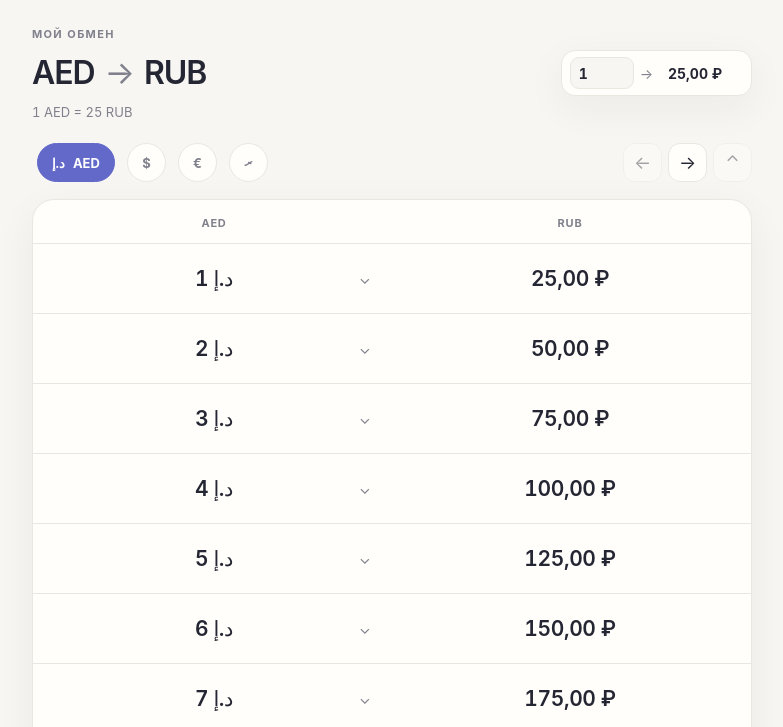
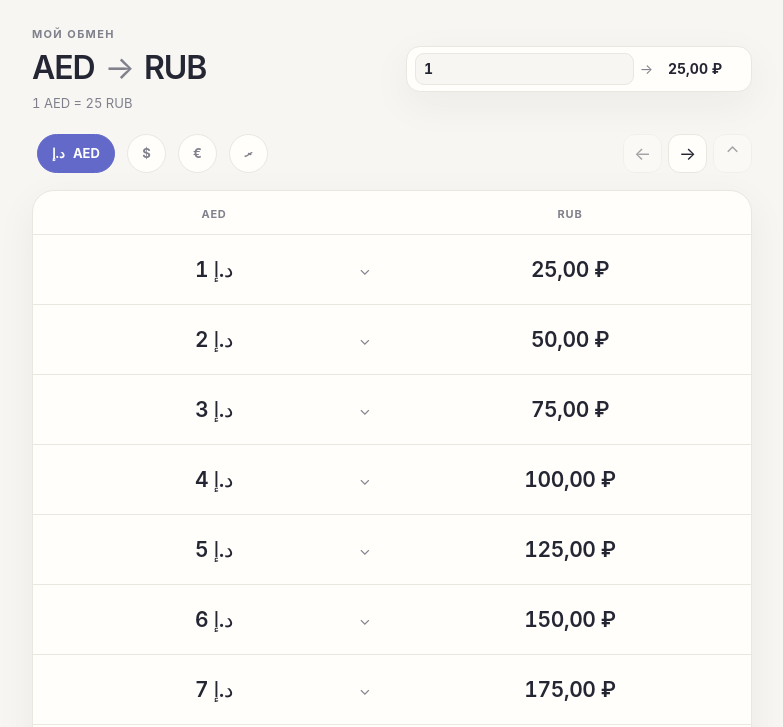
Before and after one commit to OopsPoops/exchange, a plain HTML site: page index.html in a window 1280 px wide. Shown: the part 73-800 px from the top of the page, without its empty margins (248-1031 px from the left). Drawn offline with Linux system fonts and the light colour scheme.

Commit message:
Update index.html

```diff
--- a/index.html
+++ b/index.html
@@ -92,9 +92,10 @@
     .theme-switch[aria-checked="true"] .theme-switch-thumb { transform: translateX(22px); }
     .theme-setting-row { display: flex; align-items: center; justify-content: space-between; gap: 16px; }
     .theme-setting-title { font-size: 14px; }
-    .intro { margin: 0 0 23px; }
+    .intro { display: grid; grid-template-columns: repeat(2, minmax(0, 1fr)); gap: 10px 28px; align-items: center; margin: 0 0 23px; }
+    .intro-main { min-width: 0; }
     .eyebrow { color: var(--muted); font-size: 11px; font-weight: 700; letter-spacing: .12em; text-transform: uppercase; }
-    .pair-heading { display: flex; align-items: center; justify-content: space-between; gap: 14px; flex-wrap: nowrap; margin-top: 9px; }
+    .pair-heading { display: flex; align-items: center; margin-top: 9px; }
     .pair-heading-title { margin: 0; }
     .pair-title {
       display: inline-flex; align-items: baseline; gap: 10px; padding: 0; border: 0;
@@ -171,7 +172,7 @@
       border: 1px solid var(--line); border-radius: 9px; background: var(--page);
       color: var(--ink); font-size: 14px; font-weight: 650; font-variant-numeric: tabular-nums;
     }
-    .converter-input { width: 64px; }
+    .converter-input { flex: 1; min-width: 64px; }
     .converter-result {
       min-width: 84px; display: flex; align-items: center;
       border-color: transparent; background: transparent;
@@ -251,7 +252,7 @@
       .table-head, .conversion-row { gap: 28px; }
       .settings-overlay { padding: max(18px, env(safe-area-inset-top)) 15px 15px; }
       .settings-card { padding: 14px; }
-      .pair-heading { flex-wrap: wrap; }
+      .intro { grid-template-columns: 1fr; }
       .amount-converter { width: 100%; }
       .converter-input { flex: 1; width: auto; }
       .converter-input, .converter-result { padding: 0 9px; font-size: 16px; }
@@ -275,11 +276,15 @@
     </header>
 
     <section class="intro" aria-labelledby="pair-heading-title">
+      <div class="intro-main">
         <div class="eyebrow">Мой обмен</div>
         <div class="pair-heading">
           <h2 id="pair-heading-title" class="pair-heading-title">
             <button id="pair-title" class="pair-title" type="button" aria-label="Поменять направление конвертации" title="Поменять направление конвертации">AED <span>→</span> RUB</button>
           </h2>
+        </div>
+        <p id="rate-note" class="rate-note"></p>
+      </div>
       <section class="amount-converter" aria-label="Конвертация произвольной суммы">
         <span id="converter-source-label" class="converter-label" hidden></span>
         <input id="converter-amount" class="converter-input" type="text" inputmode="decimal" autocomplete="off" value="1" aria-label="Сумма для конвертации">
@@ -287,8 +292,6 @@
         <span id="converter-target-label" class="converter-label" hidden></span>
         <output id="converter-result" class="converter-result" aria-live="polite"></output>
       </section>
-      </div>
-      <p id="rate-note" class="rate-note"></p>
     </section>
 
     <div class="currency-toolbar">
```
Lines whose indentation alone changed are shown as unchanged.
